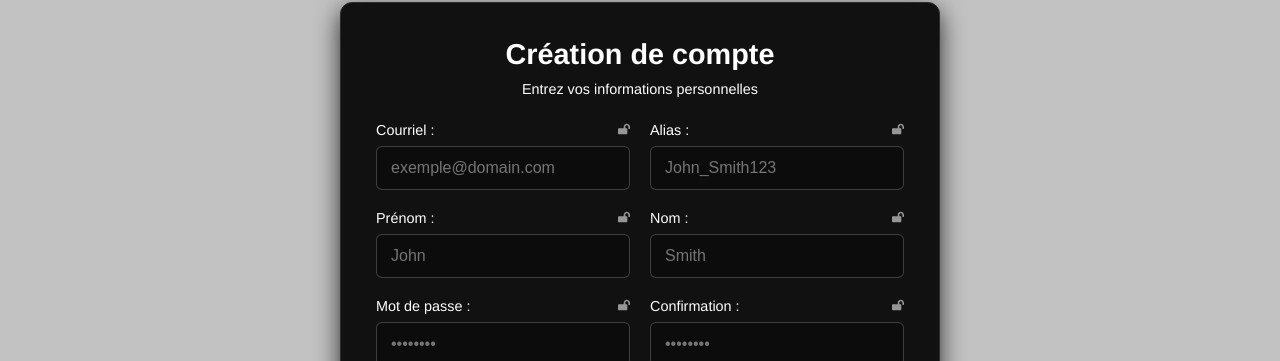
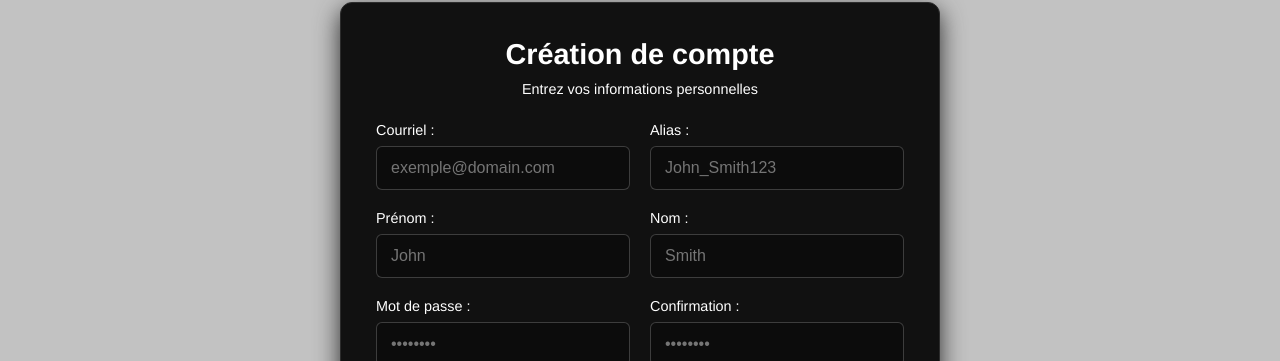
Before and after one commit to alexbed98/eclipse, a React (Vite) app: page /register in a window 1280 px wide. Shown: the part 138-499 px from the top of the page. Built offline with nearby package versions, Linux system fonts and the light colour scheme.

Commit message:
dernier fix sprint 1

```diff
--- a/src/components/general/Form.jsx
+++ b/src/components/general/Form.jsx
@@ -5,7 +5,7 @@ import { FaLock, FaLockOpen } from 'react-icons/fa';
 // disable = false -> champs input desactiver
 function Form({ fields, values, onChange, onSubmit, buttonText,
     isGrid = false, errorMessage, required = true, disabled = false,
-    isEditing = false, onCancel }) {
+    isEditing = false, profile=false, onCancel }) {
     return (
         <form onSubmit={onSubmit} className={isGrid ? "register-form" : "auth-form"}>
             {fields.map((field) => (
@@ -13,7 +13,7 @@ function Form({ fields, values, onChange, onSubmit, buttonText,
                     <label htmlFor={field.id} className='form-label'>
                         <span>{field.label}</span>
                         <span className='lock-icon'>
-                            {disabled ? <FaLock /> : <FaLockOpen className='unlocked' />}
+                            {profile && (disabled ? <FaLock /> : <FaLockOpen className='unlocked' />)}
                         </span>
                     </label>
                     <input
```
